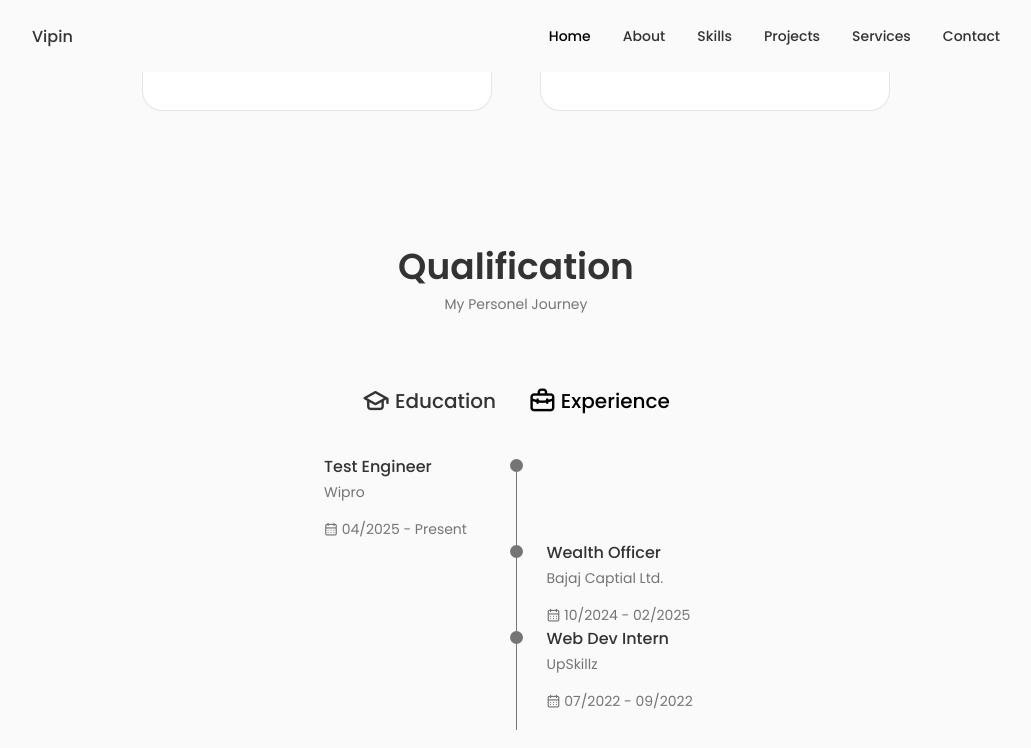
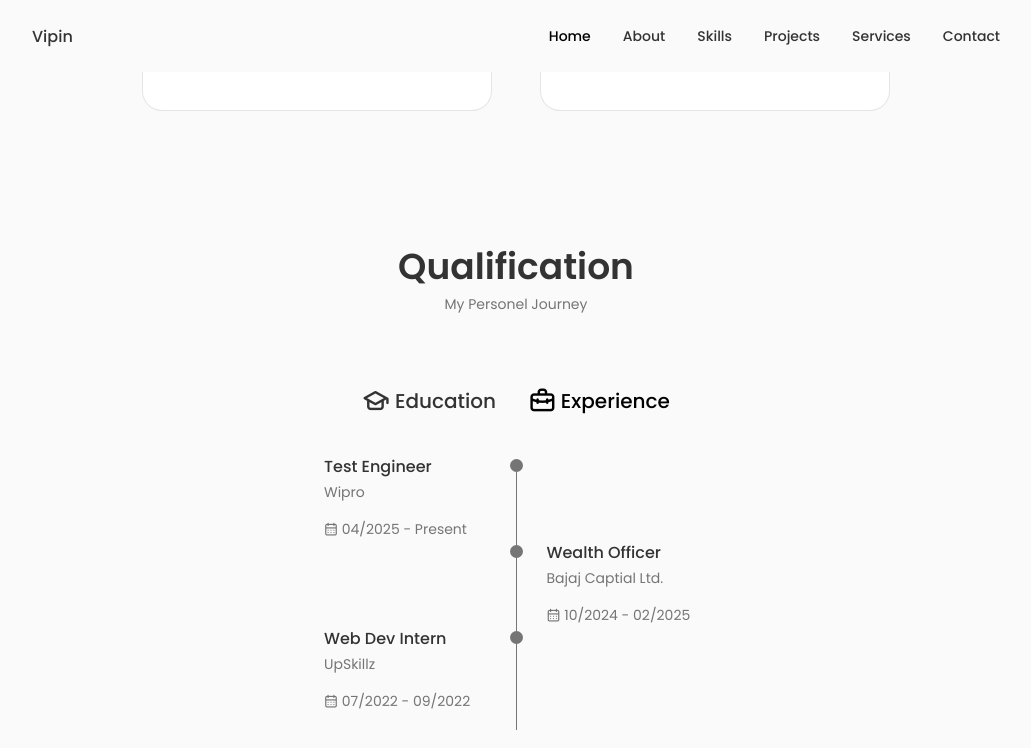
Before and after one commit to vipinsaini21/My-Live-Portfolio, a React (Create React App) app: page / in a window 1280 px wide. Both pictures are taken after a click on the element "Experience". Shown: the part 2102-2850 px from the top of the page, without its empty margins (124-1155 px from the left). Built offline with nearby package versions, Linux system fonts and the light colour scheme.

Commit message:
initial commit

```diff
--- a/src/components/qualification/Qualification.jsx
+++ b/src/components/qualification/Qualification.jsx
@@ -140,17 +140,16 @@ const Qualification = () => {
             </div>
 
             <div className="qualification__data">
-              <div></div>
-              <div>
-                <span className="qualification__rounder"></span>
-                <span className="qualification__line"></span>
-              </div>
               <div>
                 <h3 className="qualification__title">Web Dev Intern</h3>
                 <span className="qualification__subtitle">UpSkillz</span>
                 <div className="qualification__calender">
                   <i className="uil uil-calendar-alt"></i> 07/2022 - 09/2022
                 </div>
+              </div>
+              <div>
+                <span className="qualification__rounder"></span>
+                <span className="qualification__line"></span>
               </div>
             </div>
           </div>
```
